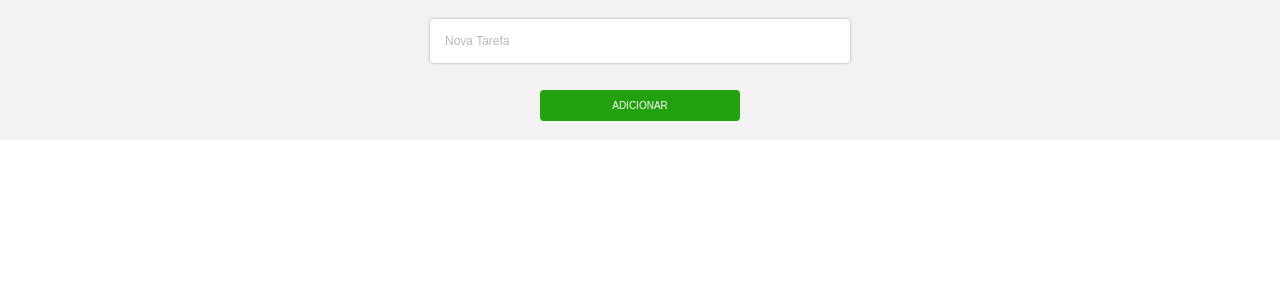
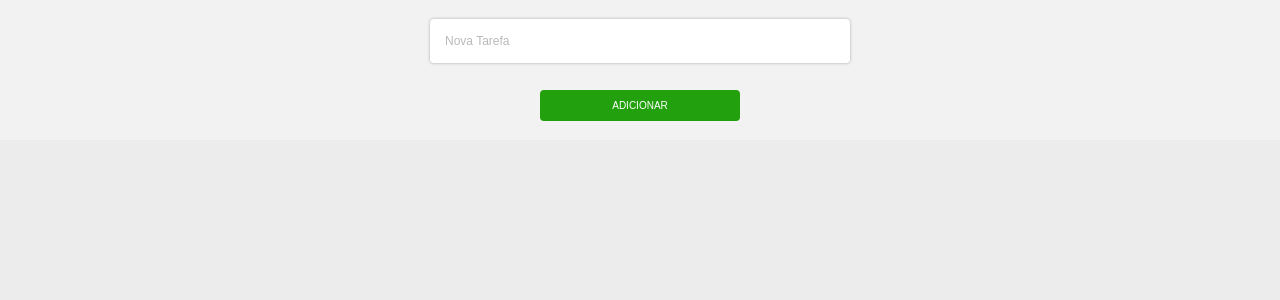
Before and after one commit to geraldobl58/todo-list-react-context-api, a React (Create React App) app: page / in a window 1280 px wide. Shown: the top 300 px of the page. Built offline with nearby package versions, Linux system fonts and the light colour scheme.

Commit message:
add style item

```diff
--- a/package.json
+++ b/package.json
@@ -9,6 +9,7 @@
     "formik": "^2.1.4",
     "react": "^16.13.1",
     "react-dom": "^16.13.1",
+    "react-icons": "^3.10.0",
     "react-scripts": "3.4.1",
     "uuidv4": "^6.1.1",
     "yup": "^0.29.1"
--- a/src/pages/TodoApp/containers/TodoList/TodoList.js
+++ b/src/pages/TodoApp/containers/TodoList/TodoList.js
@@ -39,7 +39,7 @@ function TodoList() {
 
   return (
     <div className={styles.container}>
-      <ul>
+      <ul className={styles.container}>
       {todos.map((todo) => (
         <TodoItem
           key={todo.id}
--- a/src/pages/TodoApp/containers/TodoList/TodoList.module.css
+++ b/src/pages/TodoApp/containers/TodoList/TodoList.module.css
@@ -2,5 +2,18 @@
   position: fixed;
   top: 140px;
   left: 0;
+  width: 100%;
+  padding: 40px 60px;
+  height: calc(100vh - 140px);
+  background: #ececec;
+  overflow: auto;
 
+  display: flex;
+  justify-content: center;
+  align-items: center;
 }
+
+.container ul {
+  height: auto;
+  list-style: none;
+}
--- a/src/pages/TodoApp/containers/TodoList/components/TodoItem/TodoItem.js
+++ b/src/pages/TodoApp/containers/TodoList/components/TodoItem/TodoItem.js
@@ -1,4 +1,8 @@
 import React, { useState, useCallback, useEffect } from 'react';
+
+import { MdModeEdit, MdDelete } from 'react-icons/md';
+
+import styles from './TodoItem.module.css';
 
 function TodoItem({ id ,title, onDelete, completed, onStatusUpdate, onModalOpen }) {
   const [isChecked, setIsChecked] = useState(completed);
@@ -20,12 +24,14 @@ function TodoItem({ id ,title, onDelete, completed, onStatusUpdate, onModalOpen
   }, [id, onDelete]);
 
   return (
-    <>
-      <li>{title}</li>
-      <button onClick={handleTitleUpdate}>Autliazar</button>
-      <input type="checkbox" value={isChecked} onChange={handleCheckChange} />
-      <button onClick={handleDelete}>Excluir</button>
-    </>
+    <li className={styles.item}>
+      <span className={completed ? styles.completed : null}>{title}</span>
+      <div className={styles.controlButtons}>
+        <button onClick={handleTitleUpdate}><MdModeEdit /></button>
+        <input type="checkbox" value={isChecked} onChange={handleCheckChange} />
+        <button onClick={handleDelete}><MdDelete /></button>
+      </div>
+    </li>
   )
 }
 
--- /dev/null
+++ b/src/pages/TodoApp/containers/TodoList/components/TodoItem/TodoItem.module.css
@@ -0,0 +1,32 @@
+.item {
+  width: 600px;
+  padding: 30px;
+  box-shadow: 0 0 3px #ccc;
+
+  display: flex;
+  justify-content: space-between;
+  align-items: center;
+}
+
+.item span {
+  font-size: 16px;
+  font-weight: 300;
+  text-transform: uppercase;
+}
+
+.completed {
+  text-decoration: line-through;
+}
+
+.controlButtons button {
+  padding: 5px;
+  border: none;
+  cursor: pointer;
+  margin: 10px;
+  box-shadow: 0 0 3px #ccc;
+}
+
+.controlButtons svg {
+  font-size: 18px;
+  fill: #222;
+}
```
Also changed, not shown: 1 other file (tests, documents, lock files or other folders).
